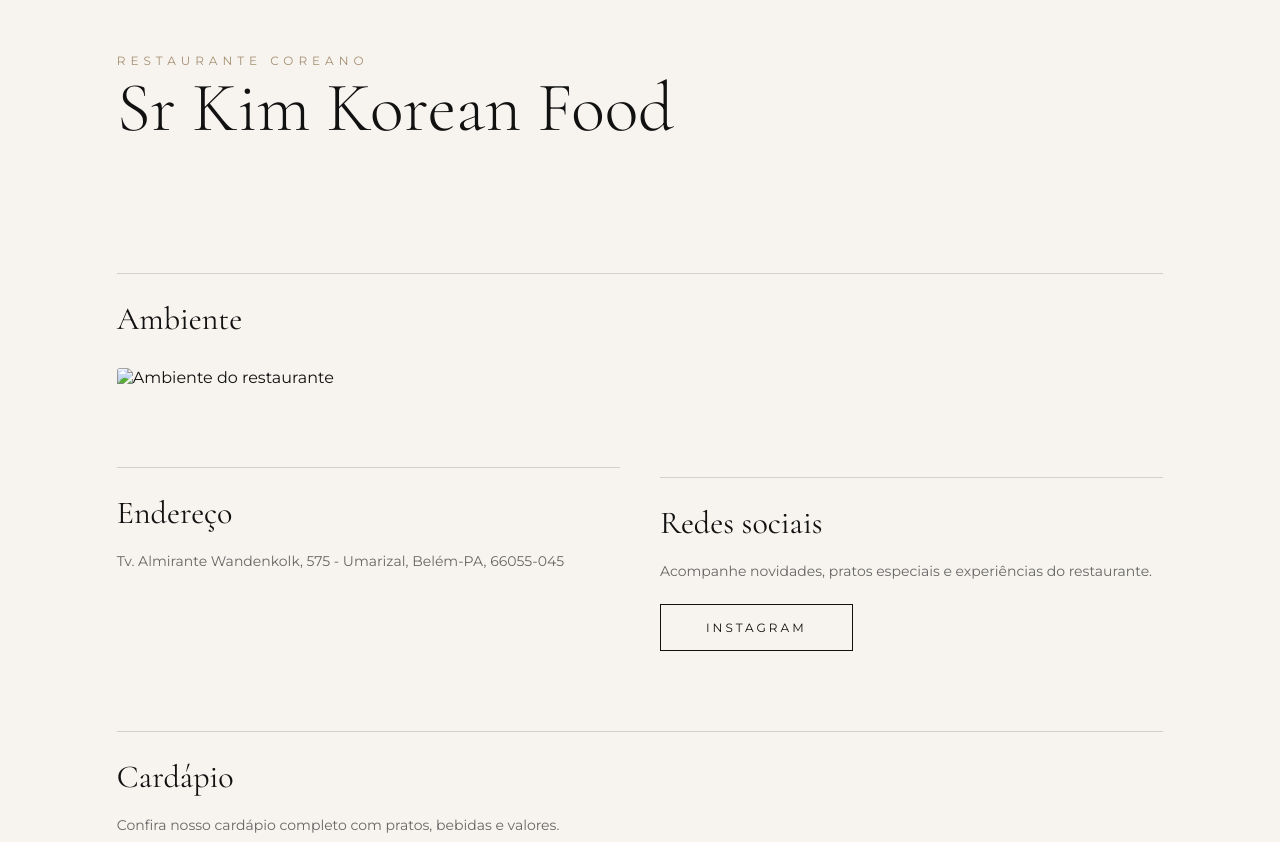
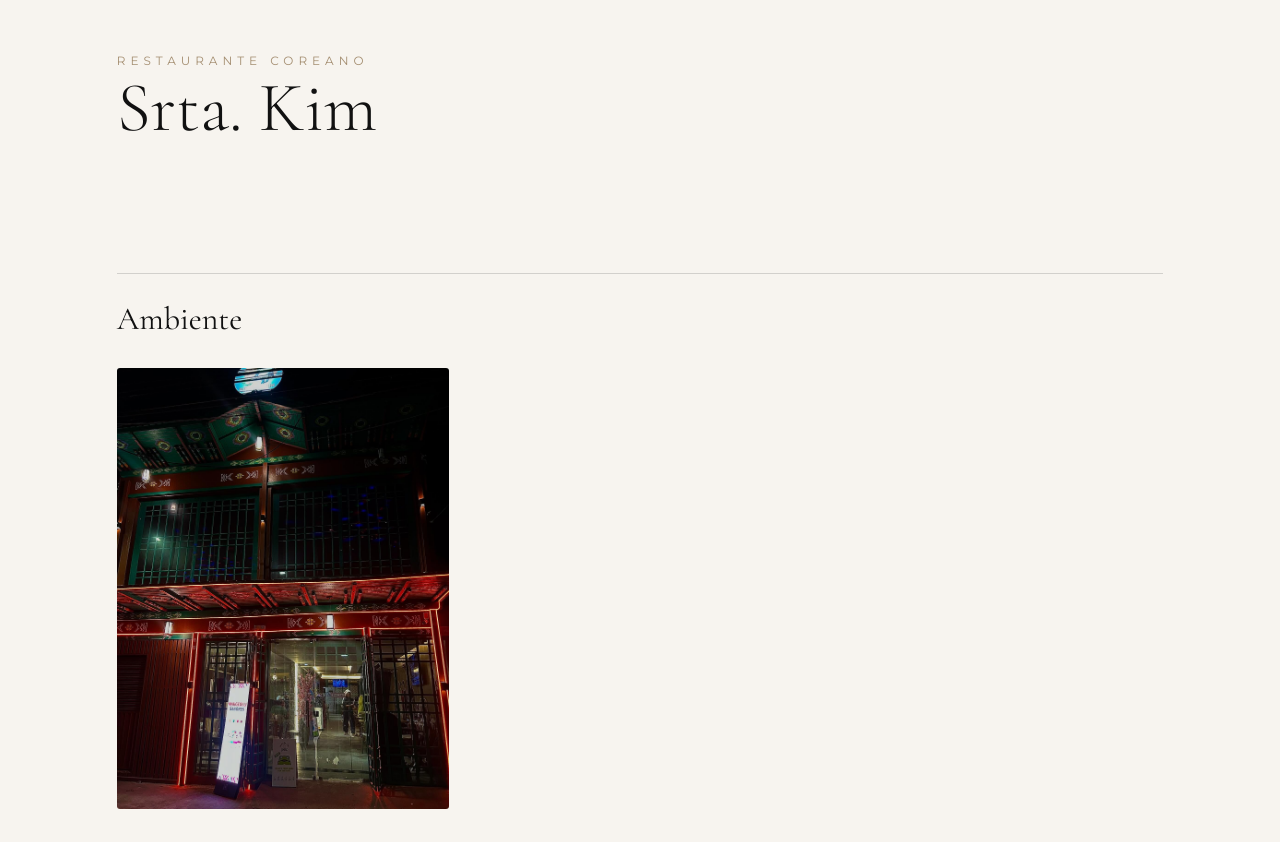
Before and after one commit to gusmaolucasmateusdev/ikbelem, a plain HTML site: page srkimfood.html in a window 1280 px wide. Shown: the top 842 px of the page. Drawn offline with nearby package versions, Linux system fonts and the light colour scheme.

Commit message:
Update srkimfood.html

```diff
--- a/srkimfood.html
+++ b/srkimfood.html
@@ -8,7 +8,7 @@
 <meta name="viewport" content="width=device-width, initial-scale=1.0">
 
 
-<title>Sr Kim Korean Food</title>
+<title>Srta. Kim</title>
 <link href="https://fonts.googleapis.com/css2?family=Cormorant+Garamond:wght@300;400;500;600&family=Montserrat:wght@300;400;500;600&display=swap" rel="stylesheet">
 
 <style>
@@ -318,7 +318,7 @@
 
     <h2 class="restaurant-title">
 
-        Sr Kim Korean Food
+        Srta. Kim
 
     </h2>
 
@@ -340,7 +340,7 @@
 
 <div class="gallery">
 
-    <img src=""
+    <img src="srtakim.jpeg"
     alt="Ambiente do restaurante">
 
 
@@ -430,7 +430,7 @@
 
 <div class="map">
 
-<iframe src="https://www.google.com/maps/embed?pb=!1m18!1m12!1m3!1d3988.532340364545!2d-48.49850342602489!3d-1.4547549358313774!2m3!1f0!2f0!3f0!3m2!1i1024!2i768!4f13.1!3m3!1m2!1s0x92a48fab4d52831b%3A0x5f09a2a58024cfe7!2sLa%20Preferita%20Pizza!5e0!3m2!1spt-BR!2sbr!4v1787523611695!5m2!1spt-BR!2sbr" width="600" height="450" style="border:0;" allowfullscreen="" loading="lazy" referrerpolicy="strict-origin-when-cross-origin"></iframe>
+<iframe src="https://www.google.com/maps/embed?pb=!1m18!1m12!1m3!1d3988.5552613948958!2d-48.49133002602484!3d-1.4417313358136838!2m3!1f0!2f0!3f0!3m2!1i1024!2i768!4f13.1!3m3!1m2!1s0x92a48f7ae1d9bc0d%3A0x2b3cfd8958256062!2sSrta.%20Kim%20-%20Korean%20Food%20(Bel%C3%A9m)!5e0!3m2!1spt-BR!2sbr!4v1788802454434!5m2!1spt-BR!2sbr" width="600" height="450" style="border:0;" allowfullscreen="" loading="lazy" referrerpolicy="strict-origin-when-cross-origin"></iframe>
 
 </div>
 
```
